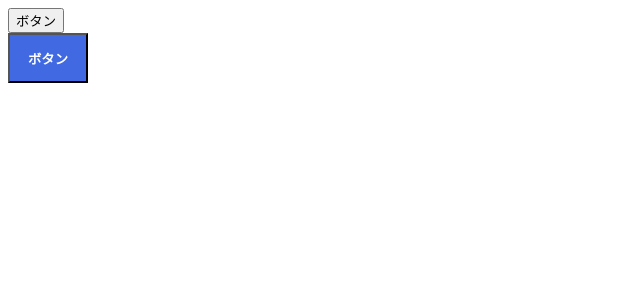
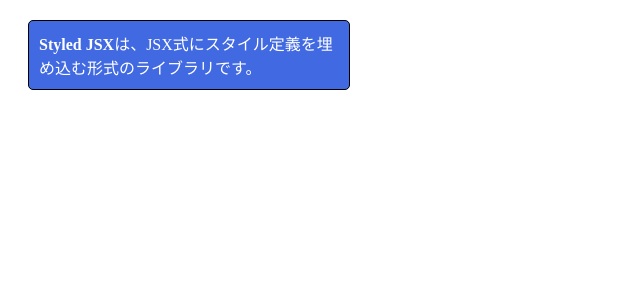
Before and after one commit to Yuma0309/Study-React, a JavaScript app in the folder React_sample_Yuma/my-react/: page / in a window 1280 px wide. Shown: the top 300 px of the page, without its empty margins (0-640 px from the left). Built offline with nearby package versions, Linux system fonts and the light colour scheme.

Commit message:
リスト5-2-19までの動作を確認

```diff
--- a/React_sample_Yuma/my-react/src/index.js
+++ b/React_sample_Yuma/my-react/src/index.js
@@ -1,13 +1,10 @@
 // React関連のライブラリをインポート
 import ReactDOM from 'react-dom/client';
-import { MyButton, MyStyledButton } from './chap05/StyledComp2';
+import StyledCommon from './chap05/StyledCommon';
 
 // Reactアプリ（Appコンポーネント）を描画
 const root = ReactDOM.createRoot(document.getElementById('root'));
 
 root.render(
-  <>
-    <MyButton>ボタン</MyButton>
-    <MyStyledButton>ボタン</MyStyledButton>
-  </>
+  <StyledCommon />
 );
```
